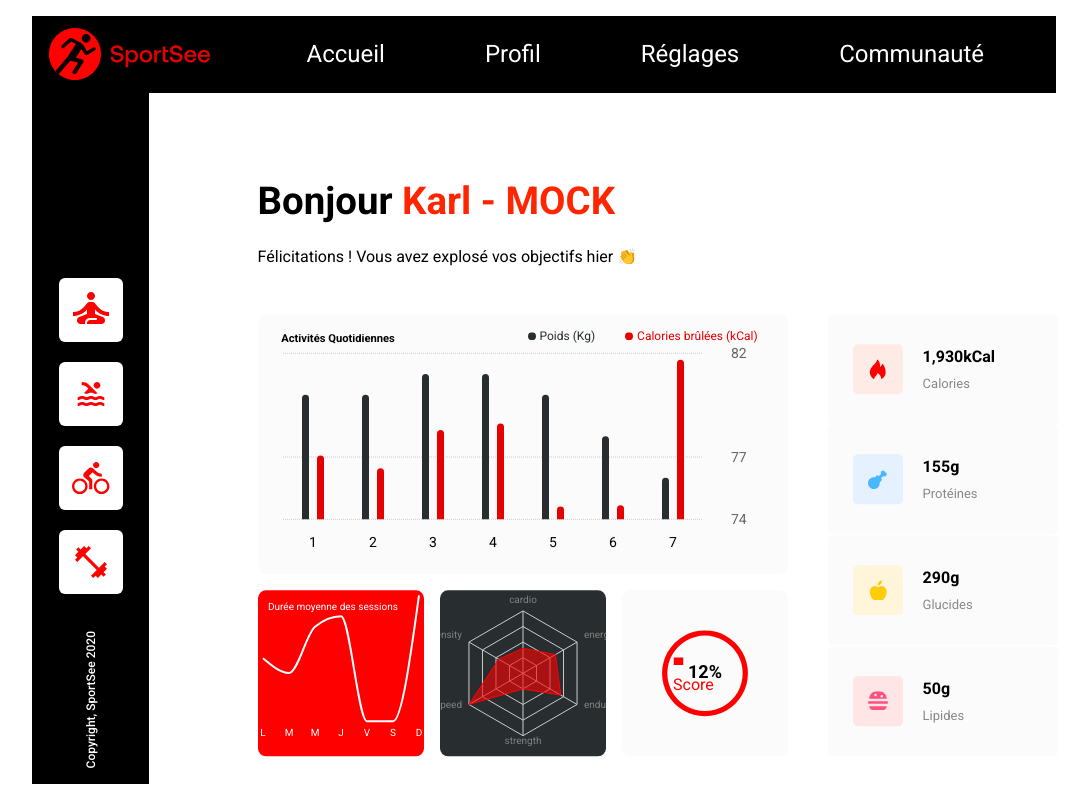
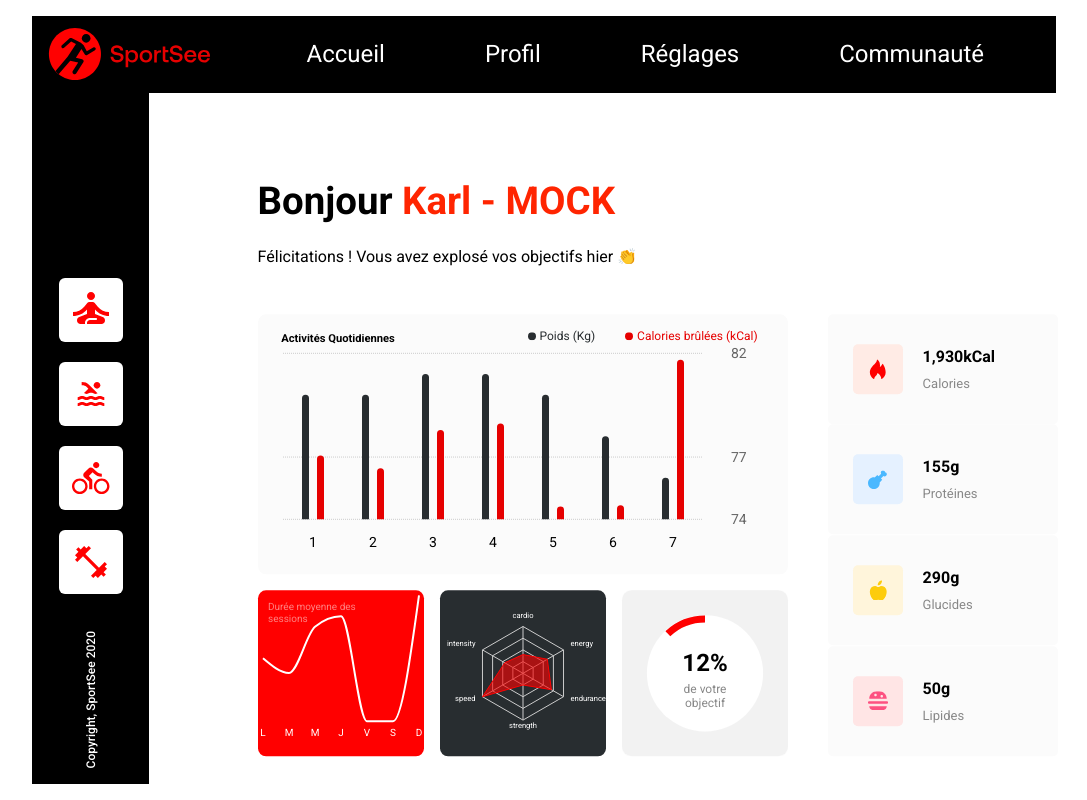
Before and after one commit to Daganx/SportSee, a React (Create React App) app in the folder sportsee-front/: page /profile/12 in a window 1280 px wide. Shown: the whole page, without its empty margins (96-1183 px from the left). Built offline with nearby package versions, Linux system fonts and the light colour scheme.

Commit message:
Updating Charts

```diff
--- a/sportsee-front/src/components/LineChart/LineChart.js
+++ b/sportsee-front/src/components/LineChart/LineChart.js
@@ -16,8 +16,8 @@ const LineChartComponent = ({ data }) => {
           style={{
             backgroundColor: "white",
             padding: "5px",
-            borderRadius: "5px",
             color: "black",
+            fontSize:"10px"
           }}
         >
           <p>{`${payload[0].value} min`}</p>
@@ -45,10 +45,10 @@ const LineChartComponent = ({ data }) => {
           stroke="#FFFFFF"
           strokeWidth={2}
           dot={false}
-          activeDot={{ r: 8 }}
+          activeDot={{ r: 4 }}
         />
-        <text x="10" y="20" fill="white" textAnchor="start" fontSize={"10px"}>
-          Durée moyenne des sessions
+        <text x="10" y="20" fill="#FF8181" textAnchor="start" fontSize={10}>
+          Durée moyenne des <tspan x="10" dy="12">sessions</tspan>
         </text>
       </LineChart>
     </ResponsiveContainer>
--- a/sportsee-front/src/components/RadarChart/RadarChart.js
+++ b/sportsee-front/src/components/RadarChart/RadarChart.js
@@ -15,9 +15,9 @@ const PerformanceRadarChart = ({ performanceData, kind }) => {
 
   return (
     <ResponsiveContainer width="100%" height="100%">
-      <RadarChart cx="50%" cy="50%" outerRadius="80%" data={formattedData}>
+      <RadarChart cx="50%" cy="50%" outerRadius="60%" data={formattedData}>
         <PolarGrid />
-        <PolarAngleAxis dataKey="kind" fontSize={"10px"} />
+        <PolarAngleAxis dataKey="kind" fontSize={"7.6px"} tick={{fill:'white'}}/>
 
         <Radar
           name="Performance"
--- a/sportsee-front/src/components/RadialBarChart/RadialBarChart.js
+++ b/sportsee-front/src/components/RadialBarChart/RadialBarChart.js
@@ -1,10 +1,5 @@
 import React from "react";
-import {
-  RadialBarChart,
-  RadialBar,
-  Legend,
-  ResponsiveContainer,
-} from "recharts";
+import { RadialBarChart, RadialBar, ResponsiveContainer } from "recharts";
 
 const RadialBarChartScore = ({ score }) => {
   const data = [
@@ -15,43 +10,63 @@ const RadialBarChartScore = ({ score }) => {
     },
   ];
 
+  // Calculer l'angle de fin en fonction du score
+  const endAngle = 90 + 360 * score;
+
   return (
+    <div
+      style={{
+        width: "100%",
+        height: "100%",
+        backgroundColor: "#f2f2f2",
+        borderRadius: "10px",
+        display: "flex",
+        justifyContent: "center",
+        alignItems: "center",
+        position: "relative",
+      }}
+    >
       <ResponsiveContainer width="100%" height="100%">
         <RadialBarChart
           cx="50%"
           cy="50%"
           innerRadius="70%"
           outerRadius="80%"
-        barSize={10}
+          barSize={20}
           data={data}
           startAngle={90}
-        endAngle={-270}
+          endAngle={endAngle}
         >
+          <circle cx="50%" cy="50%" r="35%" fill="#ffffff" />
           <RadialBar minAngle={15} background clockWise dataKey="uv" />
           <text
             x="50%"
-          y="50%"
+            y="45%"
             textAnchor="middle"
             dominantBaseline="middle"
             className="progress-label"
-          style={{ fontSize: 18, fontWeight: "bold" }}
+            style={{ fontSize: 24, fontWeight: "bold" }}
           >
             {`${data[0].uv}%`}
           </text>
-        <Legend
-          iconSize={10}
-          layout="vertical"
-          verticalAlign="middle"
-          wrapperStyle={{
-            position: "absolute",
-            top: "50%",
-            left: "50%",
-            transform: "translate(-50%, -50%)",
-            lineHeight: "24px",
-          }}
-        />
+          <text
+            x="50%"
+            y="60%"
+            textAnchor="middle"
+            dominantBaseline="middle"
+            className="progress-legend"
+            style={{ fontSize: 12, fill: "#888888" }}
+          >
+            <tspan x="50%" dy="0">
+              de votre
+            </tspan>
+            <tspan x="50%" dy="1.2em">
+              objectif
+            </tspan>
+          </text>
         </RadialBarChart>
       </ResponsiveContainer>
+    </div>
   );
 };
 
--- a/sportsee-front/src/pages/Profile/profile.css
+++ b/sportsee-front/src/pages/Profile/profile.css
@@ -57,7 +57,6 @@
 .radial-bar-chart {
   grid-area: radial-bar-chart;
   background-color: #fbfbfb;
-  padding: 20px;
   border-radius: 8px;
 }
 
```
Lines whose indentation alone changed are shown as unchanged.
